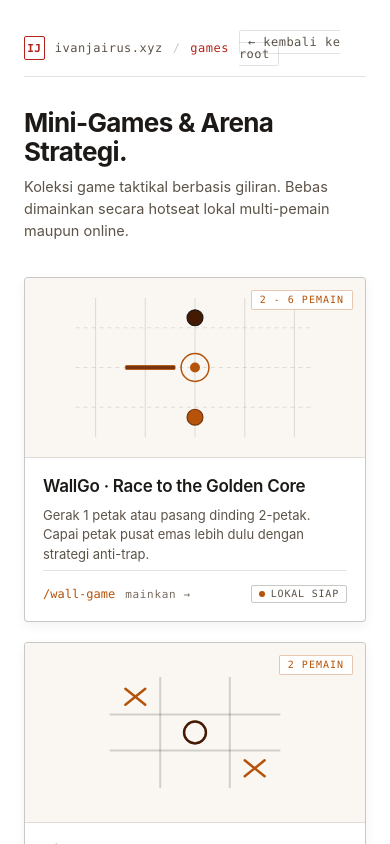
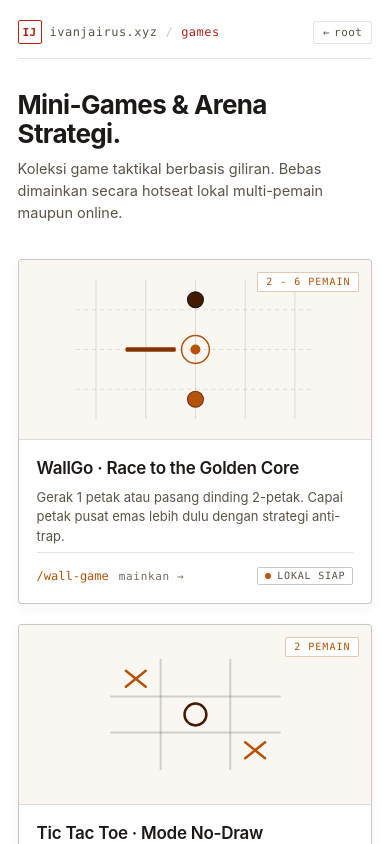
Before and after one commit to IvanJairus/Games, a React (Vite) app: page / in a window 390 px wide. Shown: the top 844 px of the page. Built offline with nearby package versions, Linux system fonts and the light colour scheme; no server answers.

Commit message:
fix(mobile): prevent root navigation button from wrapping in hub header

```diff
--- a/src/index.css
+++ b/src/index.css
@@ -145,3 +145,15 @@ dialog::backdrop {
     gap: 16px;
   }
 }
+
+/* Hub header responsive navigation */
+.hub-back-btn:hover {
+  border-color: var(--line-strong) !important;
+  color: var(--ink) !important;
+}
+
+@media (max-width: 520px) {
+  .hub-back-label {
+    display: none;
+  }
+}
--- a/src/pages/Hub.tsx
+++ b/src/pages/Hub.tsx
@@ -4,20 +4,22 @@ import { GAMES_REGISTRY } from '../games/registry';
 
 export const Hub: React.FC = () => {
   return (
-    <div style={{ maxWidth: '1000px', margin: '36px auto', padding: '0 24px' }}>
+    <div style={{ maxWidth: '1000px', margin: 'clamp(20px, 4vw, 36px) auto', padding: '0 clamp(16px, 4.5vw, 24px)' }}>
       <header
         style={{
           display: 'flex',
           alignItems: 'center',
-          gap: '10px',
+          justifyContent: 'space-between',
+          gap: '8px',
           font: '12px/1 var(--mono)',
           color: 'var(--ink-dim)',
           letterSpacing: '.04em',
           borderBottom: '1px solid var(--line)',
-          paddingBottom: '16px',
+          paddingBottom: '14px',
           marginBottom: '32px',
         }}
       >
+        <div style={{ display: 'inline-flex', alignItems: 'center', gap: '8px', minWidth: 0, flexWrap: 'nowrap' }}>
           <span
             aria-hidden="true"
             style={{
@@ -26,6 +28,7 @@ export const Hub: React.FC = () => {
               justifyContent: 'center',
               width: '24px',
               height: '24px',
+              flexShrink: 0,
               border: '1px solid var(--red)',
               borderRadius: 'var(--r2)',
               color: 'var(--red)',
@@ -35,23 +38,34 @@ export const Hub: React.FC = () => {
           >
             IJ
           </span>
-        <span>ivanjairus.xyz</span>
+          <span style={{ whiteSpace: 'nowrap' }}>ivanjairus.xyz</span>
           <span style={{ color: 'var(--line-strong)' }}>/</span>
-        <span style={{ color: 'var(--red)' }}>games</span>
-        <span style={{ marginLeft: 'auto' }}>
+          <span style={{ color: 'var(--red)', whiteSpace: 'nowrap' }}>games</span>
+        </div>
+
         <a
           href="/"
+          className="hub-back-btn"
           style={{
+            display: 'inline-flex',
+            alignItems: 'center',
+            gap: '4px',
+            whiteSpace: 'nowrap',
+            flexShrink: 0,
             color: 'var(--ink-dim)',
             textDecoration: 'none',
-              padding: '4px 8px',
+            padding: '5px 9px',
             border: '1px solid var(--line)',
             borderRadius: 'var(--r2)',
+            fontSize: '11px',
+            lineHeight: 1,
+            transition: 'border-color 0.15s, color 0.15s',
           }}
+          aria-label="Kembali ke root ivanjairus.xyz"
         >
-            ← kembali ke root
+          <span aria-hidden="true">←</span>
+          <span className="hub-back-label">kembali ke </span>root
         </a>
-        </span>
       </header>
 
       <div style={{ marginBottom: '36px' }}>
```
Also changed, not shown: 1 other file (tests, documents, lock files or other folders). Lines whose indentation alone changed are shown as unchanged.
